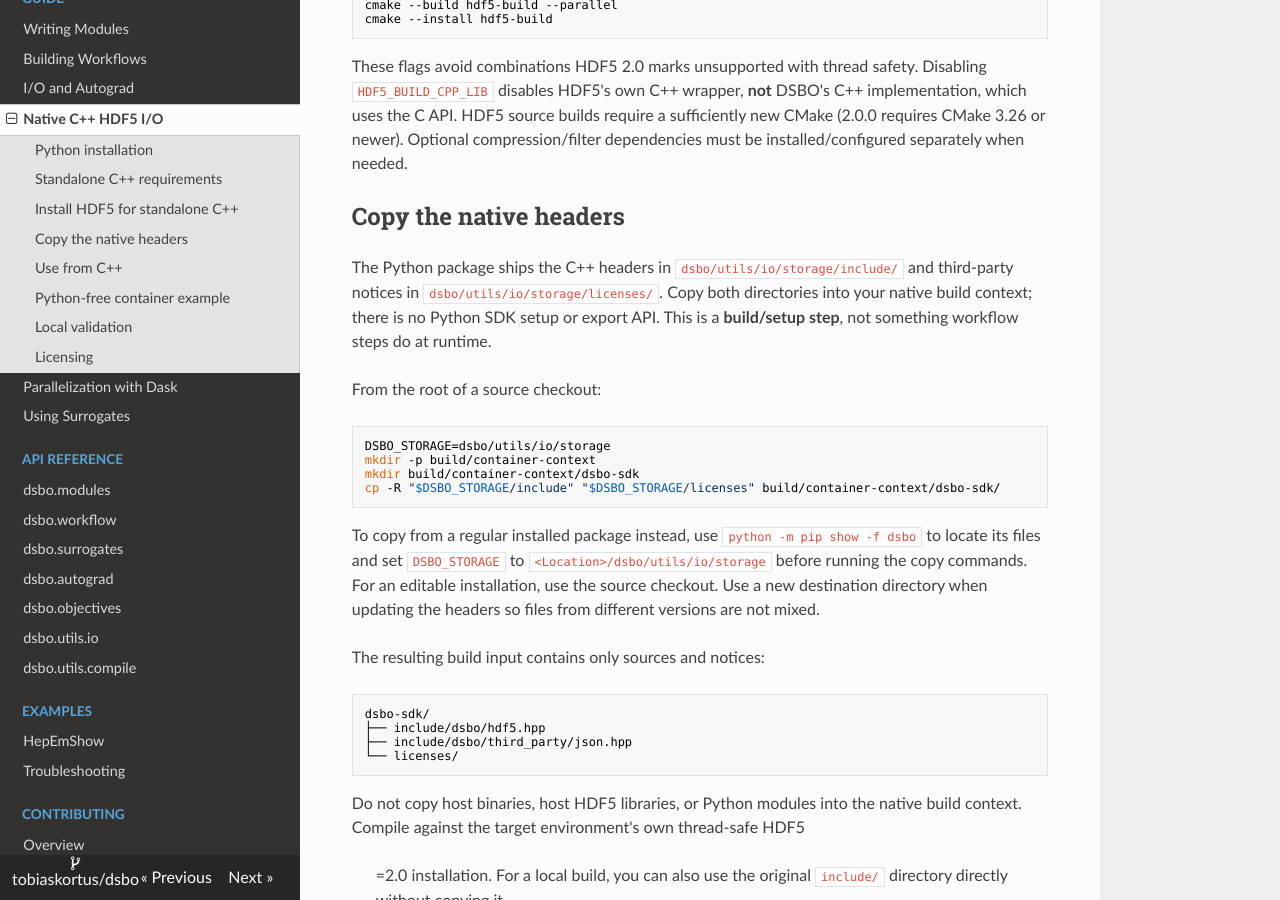
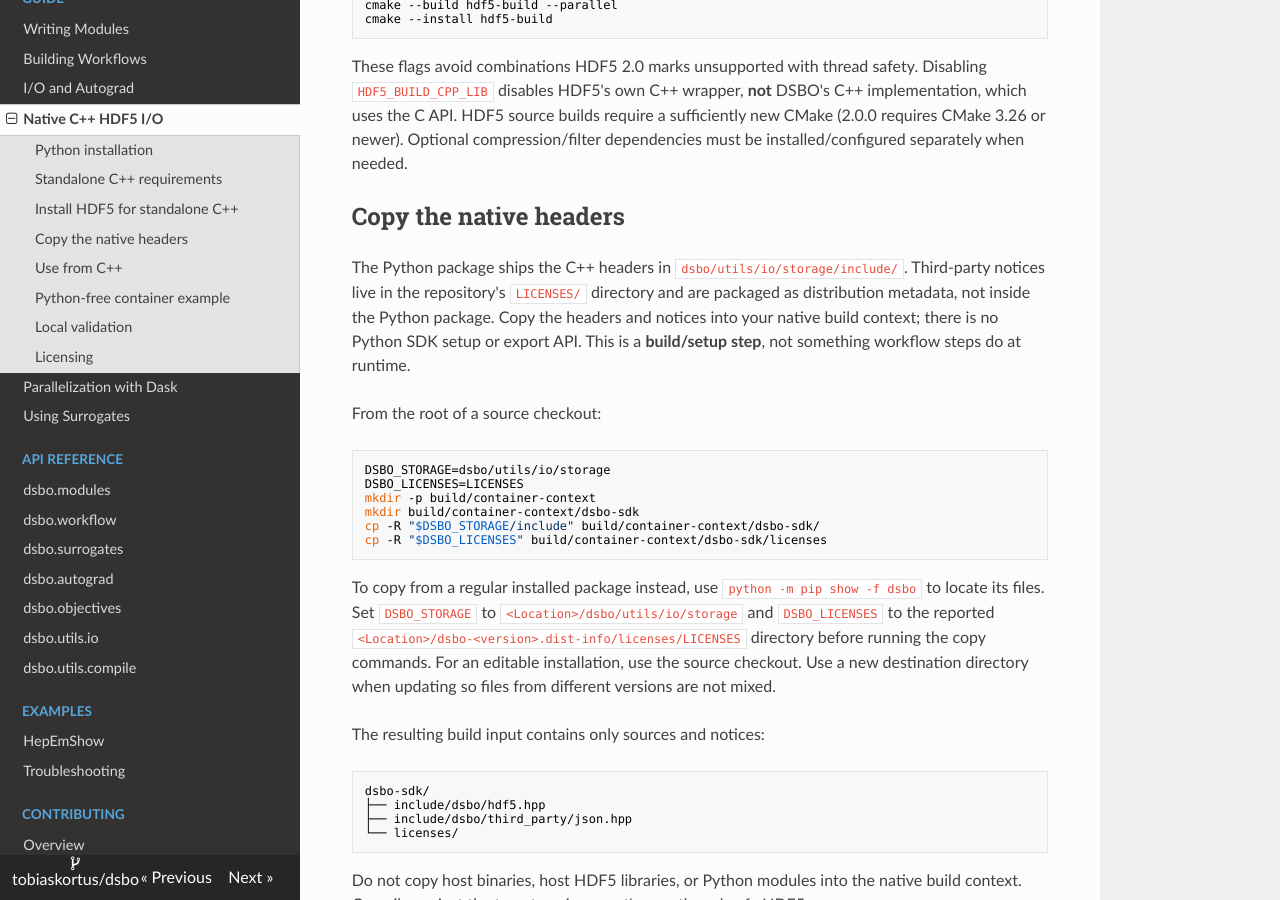
Before and after one commit to tobiaskortus/dsbo, an MkDocs documentation site: the page built from docs/guide/native_io.md, in a window 1280 px wide and 900 px high, scrolled down 1891 px. Built offline with MkDocs 1.6.1, drawn with Linux system fonts in a browser that asks for light colours; nearby versions of some CDN libraries; some of the changed text lies outside the part shown.

Commit message:
Move vendor licenses to LICENSES instead of having it randomly in the storage package

````diff
--- a/docs/guide/native_io.md
+++ b/docs/guide/native_io.md
@@ -92,25 +92,31 @@ dependencies must be installed/configured separately when needed.
 
 ## Copy the native headers
 
-The Python package ships the C++ headers in `dsbo/utils/io/storage/include/`
-and third-party notices in `dsbo/utils/io/storage/licenses/`. Copy both directories
-into your native build context; there is no Python SDK setup or export API.
+The Python package ships the C++ headers in `dsbo/utils/io/storage/include/`.
+Third-party notices live in the repository's `LICENSES/` directory and are
+packaged as distribution metadata, not inside the Python package. Copy the
+headers and notices into your native build context; there is no Python SDK
+setup or export API.
 This is a **build/setup step**, not something workflow steps do at runtime.
 
 From the root of a source checkout:
 
 ```bash
 DSBO_STORAGE=dsbo/utils/io/storage
+DSBO_LICENSES=LICENSES
 mkdir -p build/container-context
 mkdir build/container-context/dsbo-sdk
-cp -R "$DSBO_STORAGE/include" "$DSBO_STORAGE/licenses" build/container-context/dsbo-sdk/
+cp -R "$DSBO_STORAGE/include" build/container-context/dsbo-sdk/
+cp -R "$DSBO_LICENSES" build/container-context/dsbo-sdk/licenses
 ```
 
 To copy from a regular installed package instead, use `python -m pip show -f dsbo`
-to locate its files and set `DSBO_STORAGE` to
-`<Location>/dsbo/utils/io/storage` before running the copy commands. For an
-editable installation, use the source checkout. Use a new destination directory
-when updating the headers so files from different versions are not mixed.
+to locate its files. Set `DSBO_STORAGE` to `<Location>/dsbo/utils/io/storage` and
+`DSBO_LICENSES` to the reported
+`<Location>/dsbo-<version>.dist-info/licenses/LICENSES` directory before running
+the copy commands. For an editable installation, use the source checkout. Use
+a new destination directory when updating so files from different versions
+are not mixed.
 
 The resulting build input contains only sources and notices:
 
@@ -250,8 +256,9 @@ python -m build
 ```
 
 The default build command builds a wheel from the resulting source archive.
-Inspect the sdist for both pinned dependency archives and the wheel for SDK
-headers/notices (the source archives must not be in the wheel). Install the wheel
+Inspect the sdist for both pinned dependency archives and `LICENSES/`, and the
+wheel for SDK headers and notices under `.dist-info/licenses/LICENSES/` (the
+source archives must not be in the wheel). Install the wheel
 in a clean environment without HDF5 to check relocation and runtime independence.
 `otool -L` on macOS or `readelf -d` on Linux should show no HDF5/zlib dependency
 or build-directory RPATH; only `PyInit__hdf5` should be exported from the extension.
--- a/pyproject.toml
+++ b/pyproject.toml
@@ -1,5 +1,5 @@
 [build-system]
-requires = ["setuptools>=61.0", "pybind11>=3.0,<4", "cmake>=3.26", "ninja>=1.11"]
+requires = ["setuptools>=77.0.3", "pybind11>=3.0,<4", "cmake>=3.26", "ninja>=1.11"]
 build-backend = "setuptools.build_meta"
 
 [project]
@@ -7,6 +7,7 @@ name = "dsbo"
 version = "0.1.0"
 description = "Detector Surrogate-Based Optimization"
 requires-python = ">=3.10"
+license-files = ["LICENSES/*"]
 
 dependencies = [
     "attrs",
@@ -54,4 +55,4 @@ where = ["."]
 include = ["dsbo*"]
 
 [tool.setuptools.package-data]
-"dsbo.utils.io.storage" = ["include/dsbo/*.hpp", "include/dsbo/third_party/*.hpp", "licenses/*.txt", "licenses/*.md"]
+"dsbo.utils.io.storage" = ["include/dsbo/*.hpp", "include/dsbo/third_party/*.hpp"]
````
Also changed, not shown: LICENSES/README.md (renamed from dsbo/utils/io/storage/licenses/README.md, +7 -2 lines), 11 other files.
